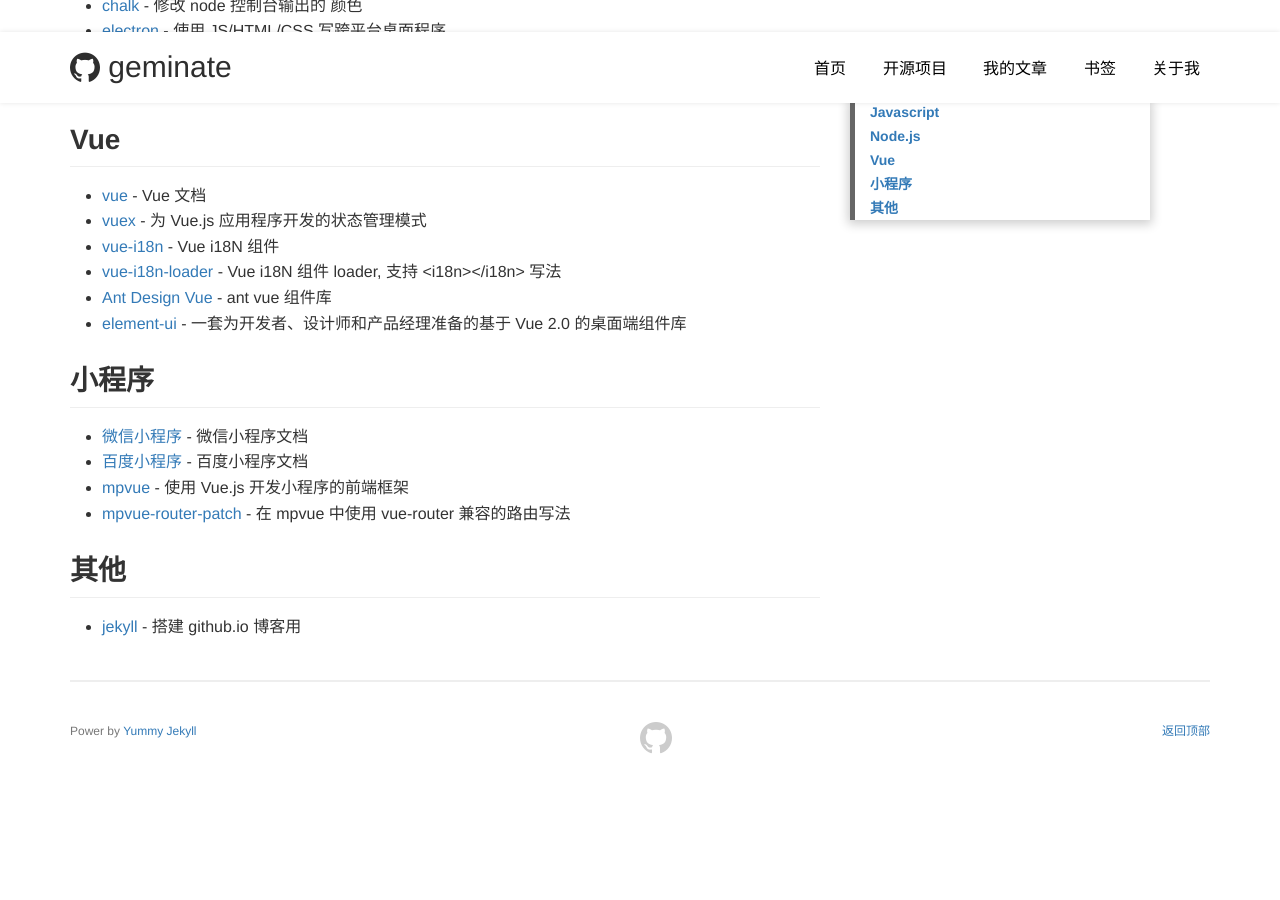
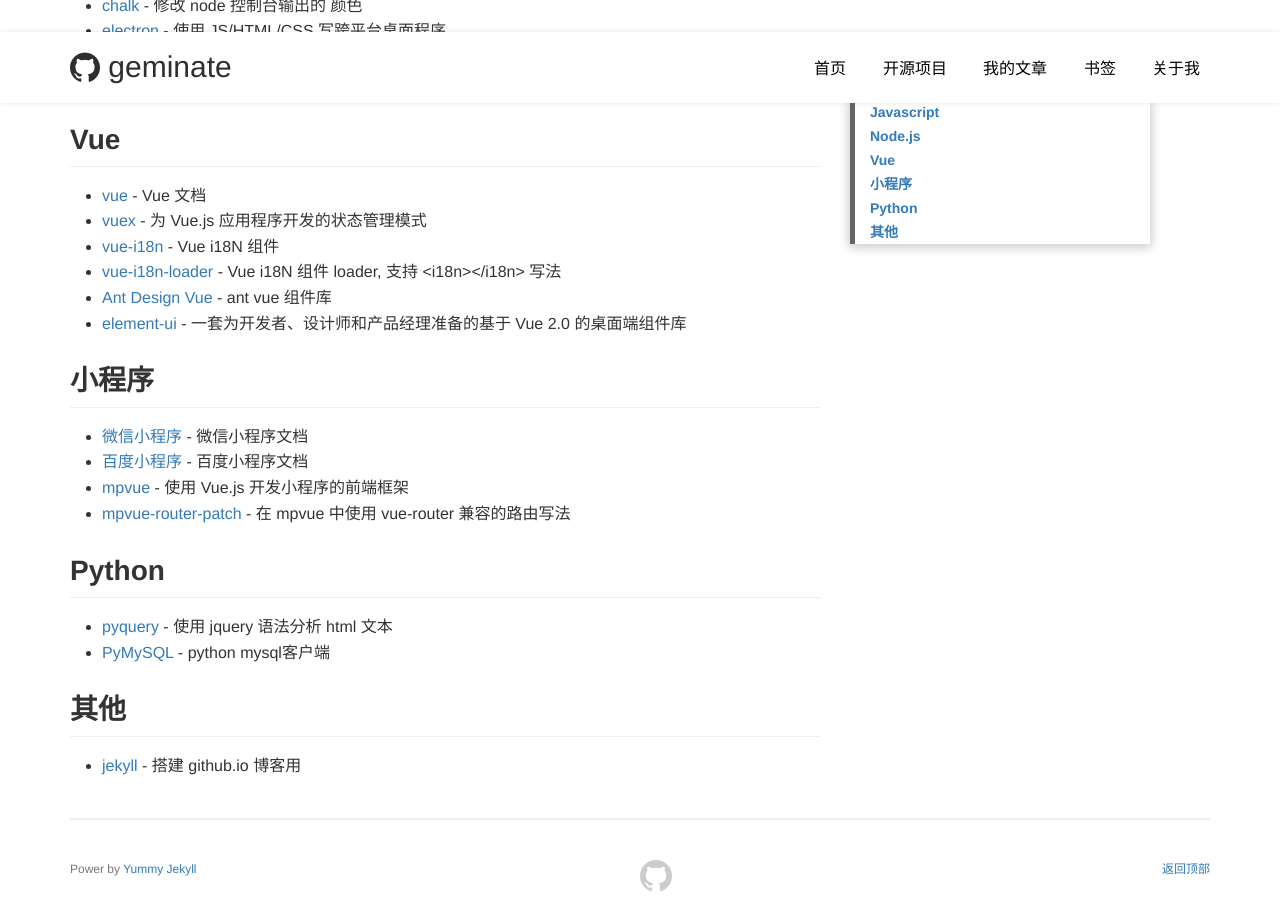
Before and after one commit to geminate/geminate.github.io, a Jekyll site: the page built from bookmark.md, in a window 1280 px wide and 900 px high, scrolled down 773 px. Built offline with Jekyll 4.4.1, drawn with Linux system fonts in a browser that asks for light colours; before the commit the page ends 1535 px from its top, so only the background shows below that.

Commit message:
feat: 1. bookmark 添加

```diff
--- a/bookmark.md
+++ b/bookmark.md
@@ -36,5 +36,9 @@
 - [mpvue](http://mpvue.com/mpvue/) - 使用 Vue.js 开发小程序的前端框架
 - [mpvue-router-patch](https://github.com/F-loat/mpvue-router-patch) - 在 mpvue 中使用 vue-router 兼容的路由写法
 
+## Python
+- [pyquery](https://github.com/gawel/pyquery) - 使用 jquery 语法分析 html 文本
+- [PyMySQL](https://github.com/PyMySQL/PyMySQL) - python mysql客户端
+
 ## 其他
 - [jekyll](https://github.com/jekyll/jekyll) - 搭建 github.io 博客用
```
